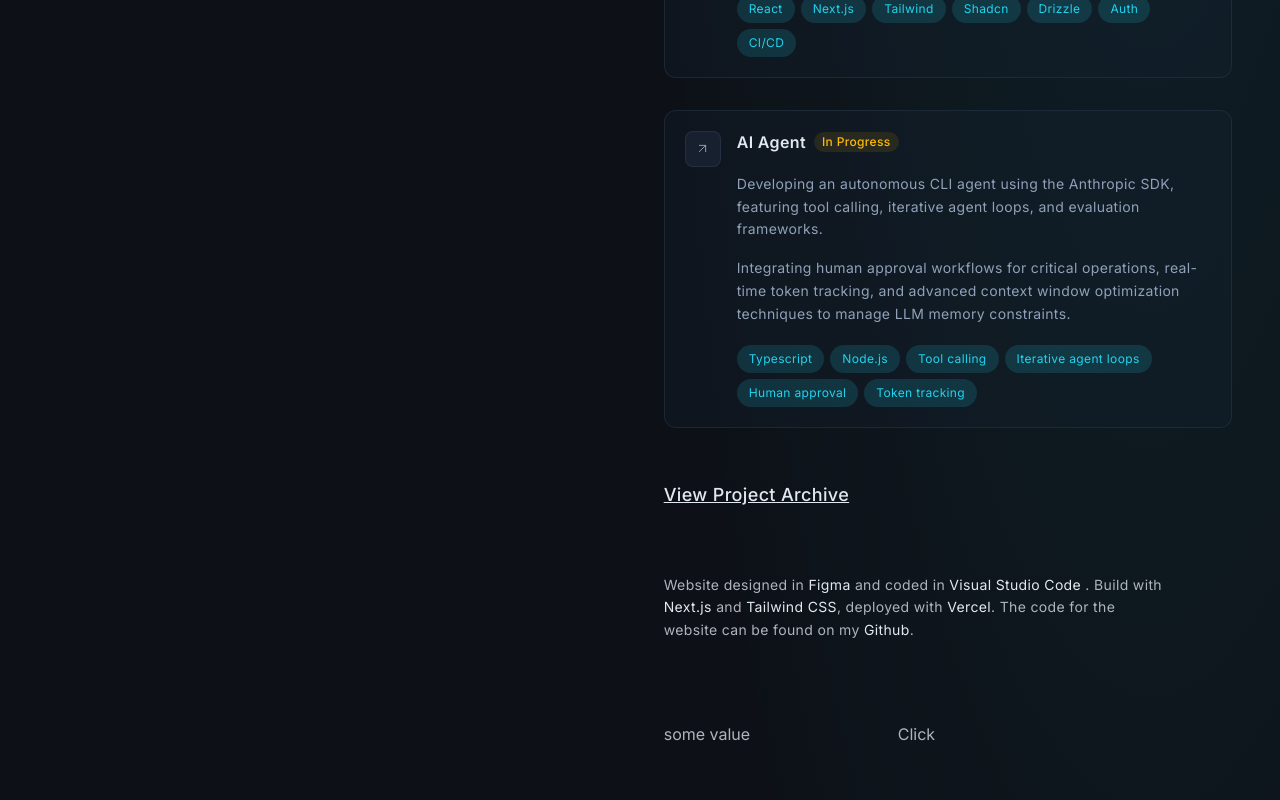
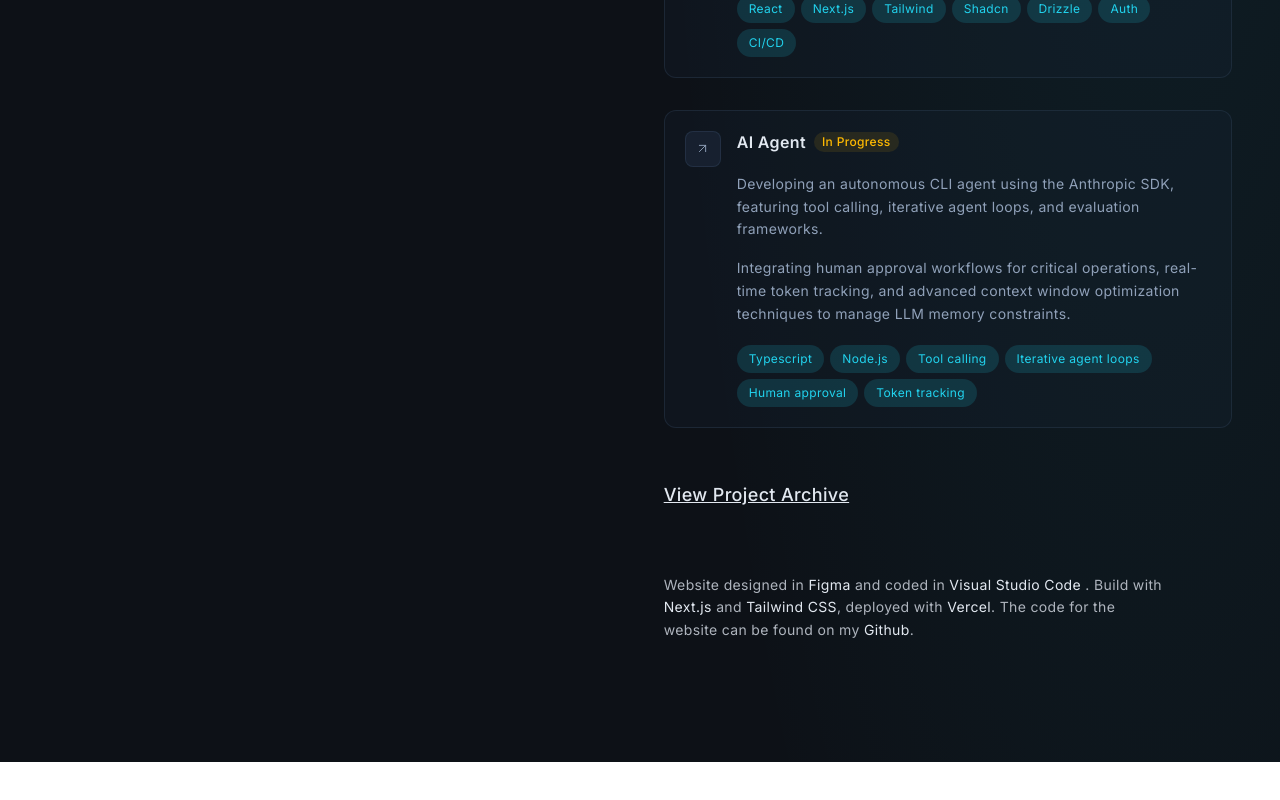
Before and after one commit to leucioiustefan/leucioiustefan-website-next, a Next.js app: page / in a window 1280 px wide. Shown: the part 2985-3785 px from the top of the page. After the commit the page ends 3747 px from the top, so only its background shows below. Built offline with nearby package versions, Linux system fonts and the light colour scheme.

Commit message:
Removed test code

```diff
--- a/app/(main)/page.tsx
+++ b/app/(main)/page.tsx
@@ -35,20 +35,6 @@ export default function Home() {
         </Link>
         <Footer />
       </section>
-      <form
-        onSubmit={(e) => {
-          e.preventDefault();
-
-          const formData = new FormData(e.currentTarget);
-          const test = formData.get("count");
-          console.log(formData.get);
-        }}
-      >
-        <input type="text" name="count" id="countId" value={"some value"} />
-        <button name="button" type="submit">
-          Click
-        </button>
-      </form>
     </main>
   );
 }
```
